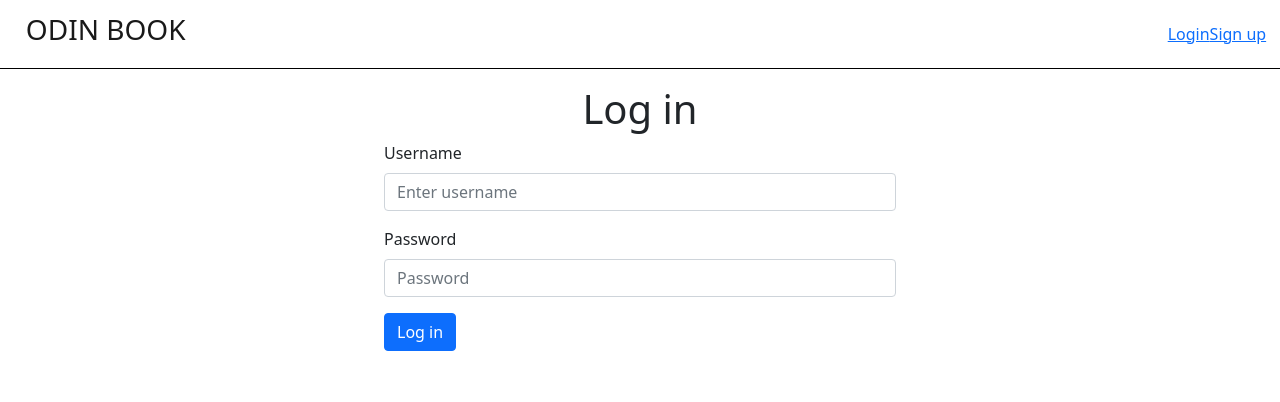
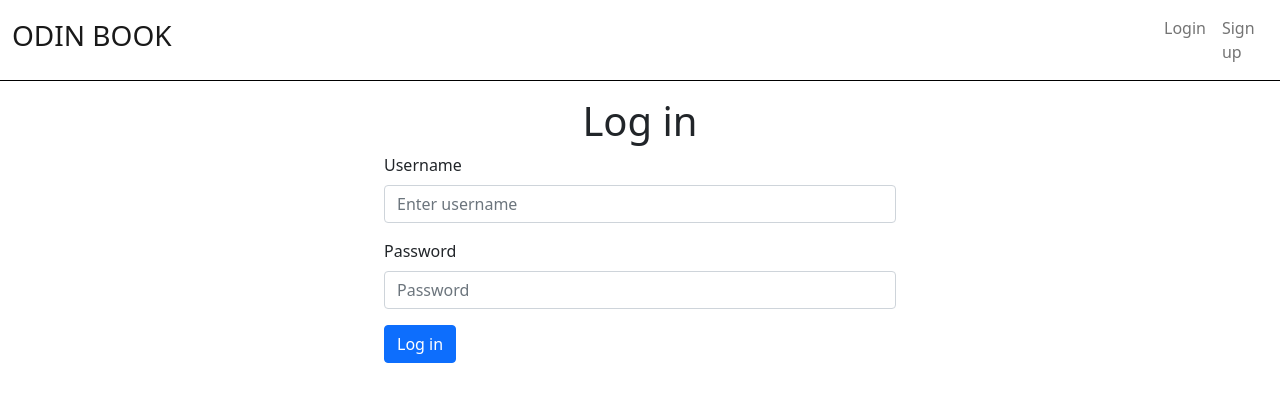
Before and after one commit to gkatrasnik/odin-book-frontend, a React (Create React App) app: page /#/login in a window 1280 px wide. Shown: the top 402 px of the page. Built offline with nearby package versions, Linux system fonts and the light colour scheme.

Commit message:
Nav-link class

```diff
--- a/src/components/Navigation.js
+++ b/src/components/Navigation.js
@@ -15,40 +15,34 @@ function Navigation() {
       </Container>
 
       <Nav className="me-auto">
-        <Nav.Item>
-        <Link to="/UserProfile" state={{ targetUser: user }}>
+
+        <Link to="/UserProfile" state={{ targetUser: user }} className="nav-link">
           {user.firstname} {user.lastname}
         </Link>
-      </Nav.Item>
+
         {user ? (
           <>
-          <Nav.Item>
-            <Nav.Link onClick={logout}>Logout</Nav.Link>
-          </Nav.Item>
-          <Nav.Item>
-            <Link to="/">Feed </Link>
-          </Nav.Item>
-          <Nav.Item>
-            <Link to="friendlist">Friends </Link>
-          </Nav.Item>
-          <Nav.Item>
-            <Link to="friendsugestions">Sugestions </Link>
-          </Nav.Item>
-          <Nav.Item>
-            <Link to="notifications">Notifications </Link>
-          </Nav.Item>
-          <Nav.Item>
-            <Link to="friendrequests">Friend Requests </Link>
-          </Nav.Item>
+
+            <Nav.Link onClick={logout} >Logout</Nav.Link>
+
+            <Link to="/" className="nav-link">Feed </Link>
+
+            <Link to="friendlist" className="nav-link">Friends </Link>
+
+            <Link to="friendsugestions" className="nav-link">Sugestions </Link>
+
+            <Link to="notifications" className="nav-link">Notifications </Link>
+
+            <Link to="friendrequests" className="nav-link">Friend Requests </Link>
+
           </>
         ) : (
           <>
-            <Nav.Item>
-             <Link to="login">Login</Link>
-            </Nav.Item>
-            <Nav.Item>
-              <Link to="signup">Sign up</Link>
-            </Nav.Item>
+
+            <Link to="login" className="nav-link">Login</Link>
+
+            <Link to="signup" className="nav-link">Sign up</Link>
+
           </>
         )}
       </Nav>
```
